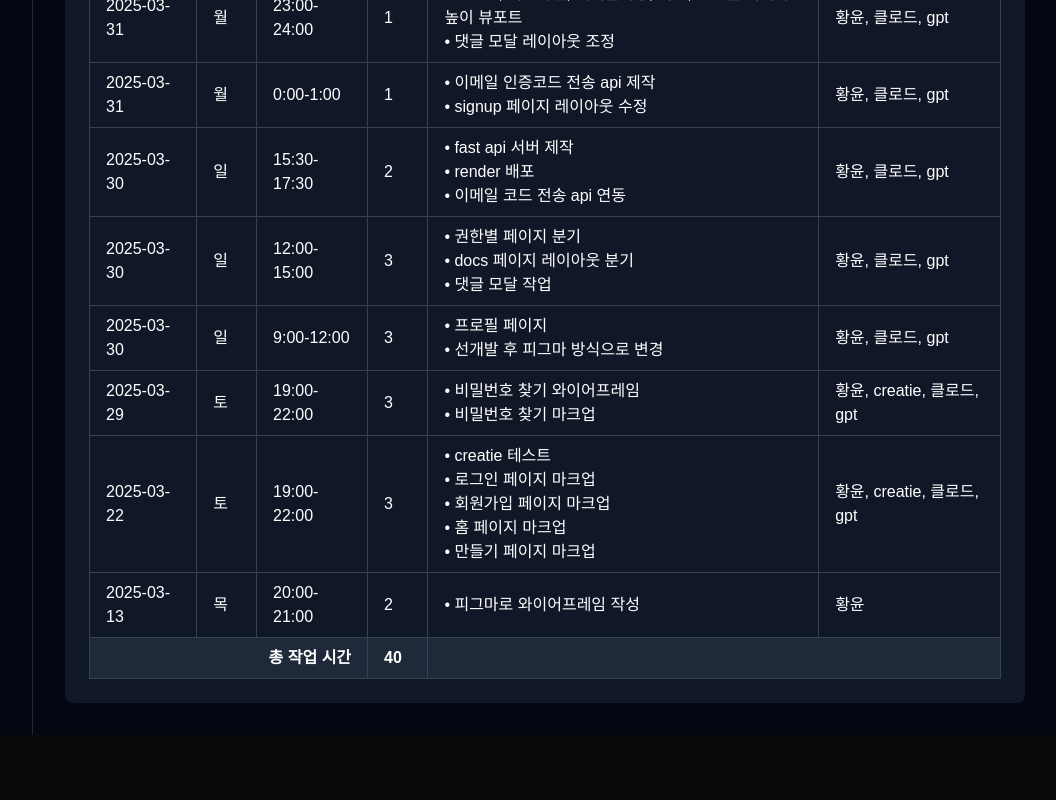
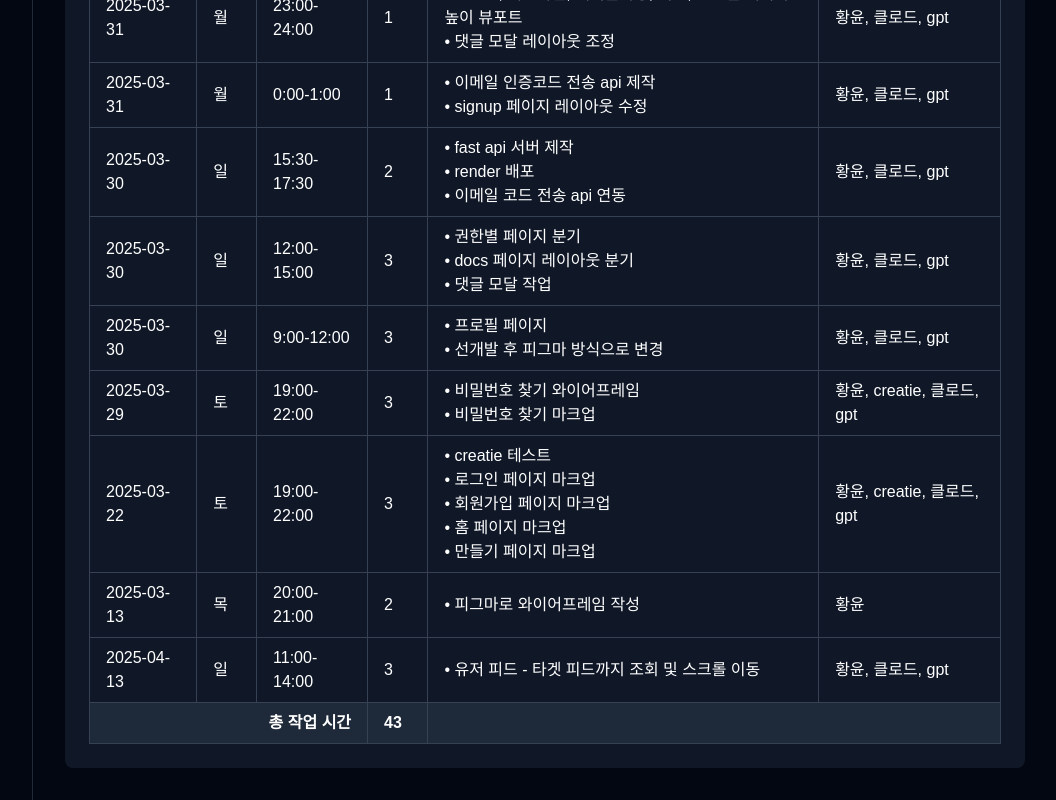
Before and after one commit to zzang535/poestagram, a Next.js app: page /docs/work-log in a window 1280 px wide. Shown: the part 1106-1906 px from the top of the page, without its empty margins (223-1279 px from the left). Before the commit the page ends 1841 px from the top, so only its background shows below. Built offline with nearby package versions, Linux system fonts and the light colour scheme.

Commit message:
작업일지 추가: 유저 피드 - 타겟 피드까지 조회 및 스크롤 이동

```diff
--- a/src/app/docs/work-log/page.tsx
+++ b/src/app/docs/work-log/page.tsx
@@ -145,6 +145,14 @@ export default function WorkLogPage() {
       hours: 2,
       content: "• 피그마로 와이어프레임 작성",
       workers: "황윤"
+    },
+    {
+      date: "2025-04-13",
+      day: "일",
+      time: "11:00-14:00",
+      hours: 3,
+      content: "• 유저 피드 - 타겟 피드까지 조회 및 스크롤 이동",
+      workers: "황윤, 클로드, gpt"
     }
   ];
 
```
